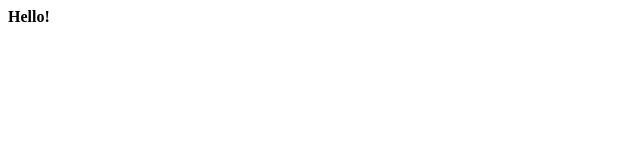
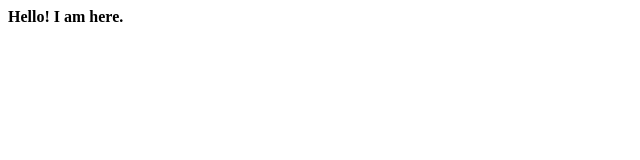
Before and after one commit to SevenSinz/alaki, a plain HTML site: page index.html in a window 1280 px wide. Shown: the full height of the page, 0-640 px from the left. Drawn offline with Linux system fonts and the light colour scheme.

Commit message:
a small change in index

```diff
--- a/index.html
+++ b/index.html
@@ -3,6 +3,6 @@
         <title>This is Sara's Personal Website</title>
     </head>
     <body>
-        <b>Hello!</b>
+        <b>Hello! I am here.</b>
     </body>
 </html>
```
